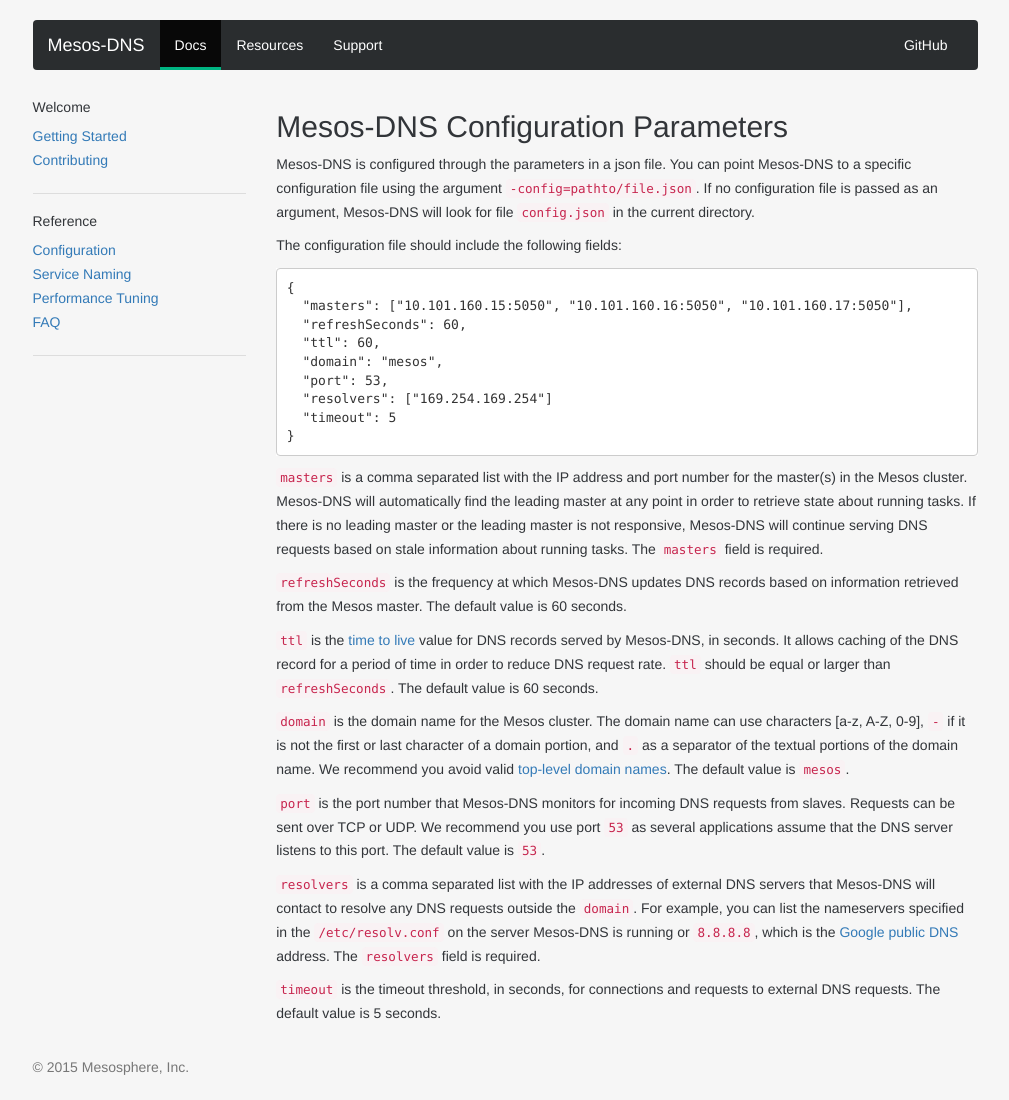
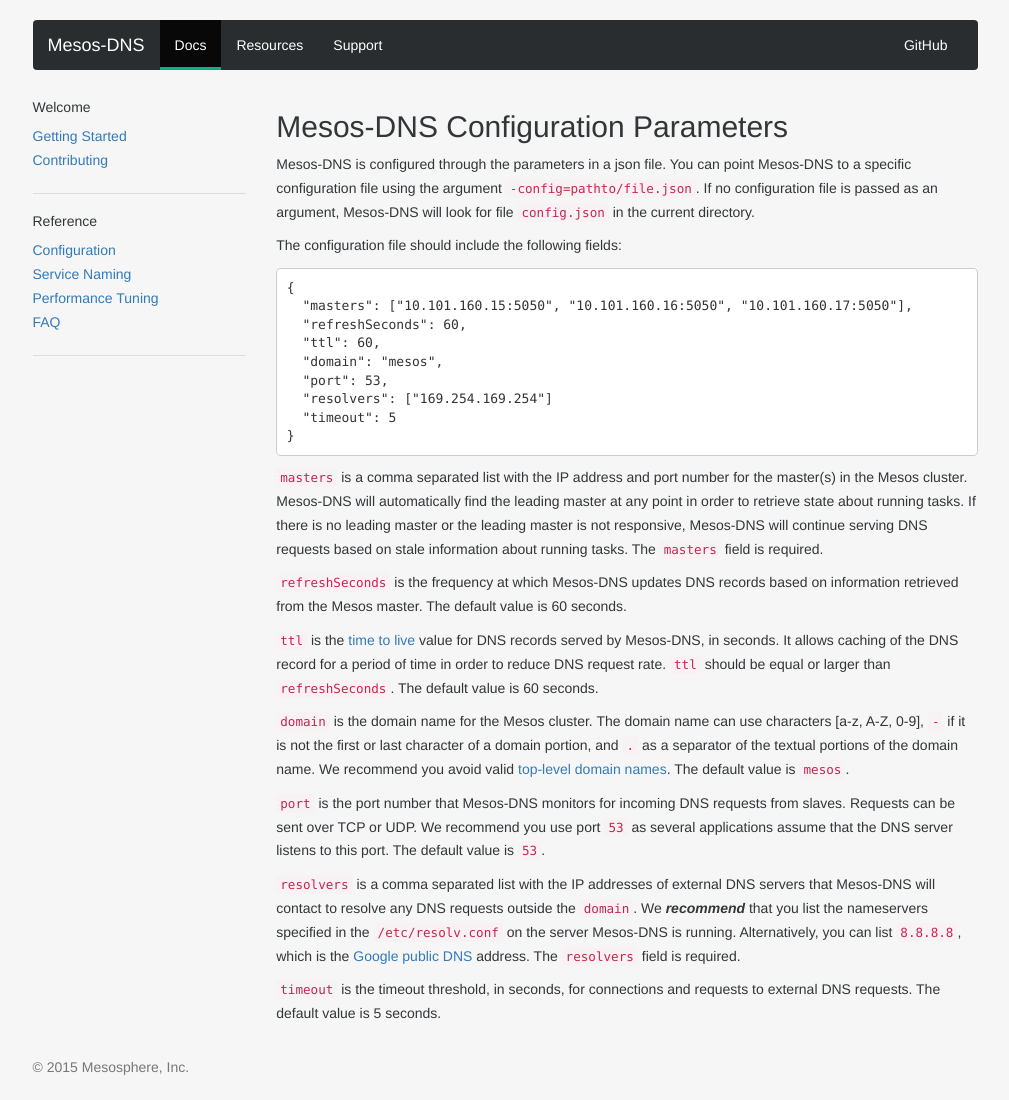
Before and after one commit to vkorehov/mesos-dns, a Jekyll site: the page built from docs/configuration-parameters.md, in a window 1280 px wide. Shown: the whole page, without its empty margins (135-1144 px from the left). Built offline with Jekyll 4.4.1, drawn with Linux system fonts in a browser that asks for light colours; nearby versions of some CDN libraries; some web fonts are replaced; Markdown is read by kramdown in place of the engine named in the settings.

Commit message:
Updated documents.

```diff
--- a/docs/configuration-parameters.md
+++ b/docs/configuration-parameters.md
@@ -31,6 +31,6 @@ The configuration file should include the following fields:
 
 `port` is the port number that Mesos-DNS monitors for incoming DNS requests from slaves. Requests can be sent over TCP or UDP. We recommend you use port `53` as several applications assume that the DNS server listens to this port. The default value is `53`.
 
-`resolvers` is a comma separated list with the IP addresses of external DNS servers that Mesos-DNS will contact to resolve any DNS requests outside the `domain`. For example, you can list the nameservers specified in the `/etc/resolv.conf` on the server Mesos-DNS is running or `8.8.8.8`, which is the [Google public DNS](https://developers.google.com/speed/public-dns/) address. The `resolvers` field is required.
+`resolvers` is a comma separated list with the IP addresses of external DNS servers that Mesos-DNS will contact to resolve any DNS requests outside the `domain`. We ***recommend*** that you list the nameservers specified in the `/etc/resolv.conf` on the server Mesos-DNS is running. Alternatively, you can list `8.8.8.8`, which is the [Google public DNS](https://developers.google.com/speed/public-dns/) address. The `resolvers` field is required.
 
 `timeout` is the timeout threshold, in seconds, for connections and requests to external DNS requests. The default value is 5 seconds.
```
